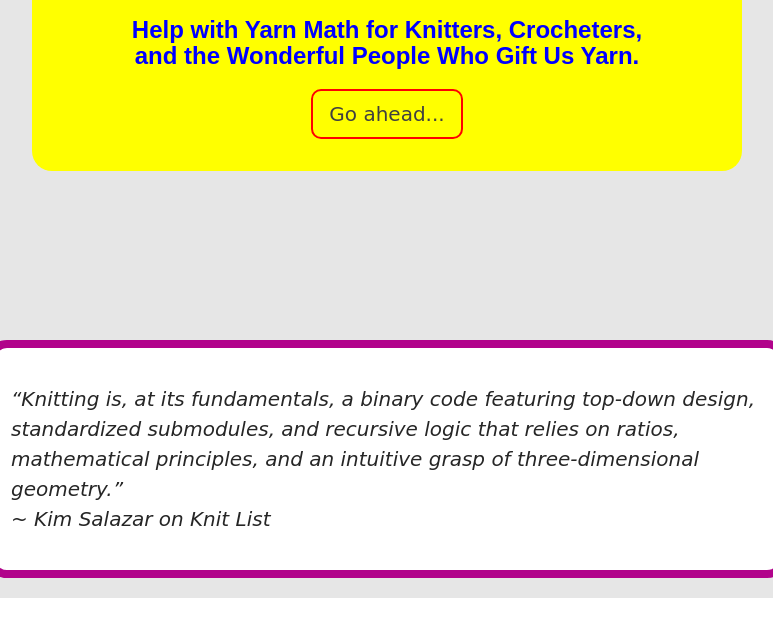
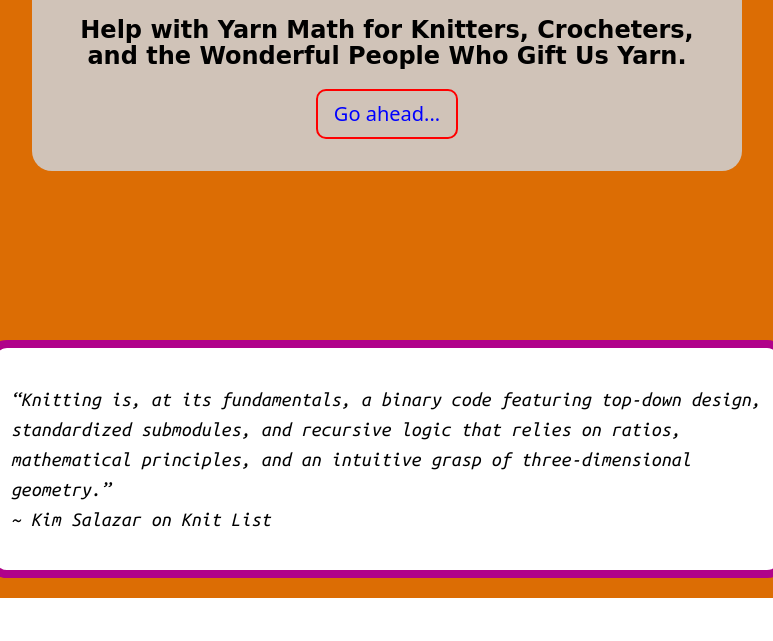
Before and after one commit to GingerKiwi/yarnhelp3, a plain HTML site: page index.html in a window 1280 px wide. Shown: the part 459-1100 px from the top of the page, without its empty margins (253-1026 px from the left). Drawn offline with Linux system fonts and the light colour scheme; a script that the page names is missing; a web font is replaced by a local one.

Commit message:
finish first part of setting groovy theme to default.

```diff
--- a/index.html
+++ b/index.html
@@ -7,7 +7,7 @@
 
     <link rel="preconnect" href="https://fonts.googleapis.com">
     <link rel="preconnect" href="https://fonts.gstatic.com" crossorigin>
-    <link href="https://fonts.googleapis.com/css2?family=Alegreya+Sans:ital,wght@0,400;0,500;1,400;1,500&family=Audiowide&family=Familjen+Grotesk:ital,wght@0,400;0,500;0,600;0,700;1,400;1,500;1,600;1,700&family=Send+Flowers&family=Ubuntu+Mono:ital@0;1&display=swap" rel="stylesheet">
+    <link href="https://fonts.googleapis.com/css2?family=Alegreya+Sans:ital,wght@0,400;0,500;1,400;1,500&family=Audiowide&family=Familjen+Grotesk:ital,wght@0,400;0,500;0,600;0,700;1,400;1,500;1,600;1,700&family=Send+Flowers&family=Share+Tech+Mono&family=Ubuntu+Mono:ital@0;1&display=swap" rel="stylesheet">
 
     <link rel="stylesheet" href="styles.css" />
     <title>Yarn Help!</title>
@@ -23,9 +23,8 @@
         <label for="starwars-dark" class="visually-hidden">Starwars Dark Theme</label>
         <input type="radio" name="theme" id="starwars-dark" />
 
-        <label for="light" class="visually-hidden">Light</label>
-        <input type="radio" name="theme" id="light" />
-
+        <!-- <label for="light" class="visually-hidden">Light</label>
+        <input type="radio" name="theme" id="light" /> -->
 
         <label for="elegant" class="visually-hidden">Elegant Theme</label>
         <input type="radio" id="elegant" name="theme" />
--- a/styles.css
+++ b/styles.css
@@ -1,13 +1,27 @@
 @font-face {
     font-family: 'Royal Acidbath';
-    src: url(/assets/fonts/royal_acidbath/Royalacid_o.ttf);
+        src:
+        local('Royal Acidbath'),
+        url(/assets/fonts/royal_acidbath/Royalacid_o.ttf) format('truetype');
 
     font-family: 'Royal Acid';
-    src: url(/assets//fonts/royal_acidbath/Royalacid.ttf);
+        src: url(/assets//fonts/royal_acidbath/Royalacid.ttf);
 
     font-family: 'Star Jedi';
-    src: url(/assets/fonts/star_jedi/starjedi/Starjedi.ttf);
+        src: url(/assets/fonts/star_jedi/starjedi/Starjedi.ttf);
+
 }
+
+/* https://github.com/madcampos/madcampos.github.io/blob/main/src/css/fonts.css
+@font-face {
+	font-family: 'Cascadia Code';
+	font-style: normal;
+	font-weight: 100 900;
+	font-display: swap;
+	src: url('./fonts/CascadiaCodePL.woff2') format('woff2');
+	font-variant-alternates: styleset('ss01') styleset('ss02') styleset('ss03') styleset('ss19') styleset('ss20');
+	font-variant-ligatures: common-ligatures contextual;
+} */
 
 :root {
     /* Test colours */
@@ -19,7 +33,57 @@
     --ff-test-heading: 'Audiowide', cursive;
     --ff-test-body: 'Send Flowers', cursive;
 
-    /* Default Light Grey Theme */
+    /* Default Theme */
+    --clr-body-bg: var(--groovy--clr-orange);
+    --clr-card-bg: var(--groovy--clr-white);
+    --hero-inner--title-bg-clr: var(--groovy--clr-orange);
+    --hero-inner-title-border-clr: var(--groovy--clr-pink);
+    --hero-inner-bg: var(--groovy--clr-grey-light);
+
+    --clr-text: var(--groovy--clr-black);
+    --clr-heading1: var(--groovy--clr-white);
+    --clr-heading: var(--groovy--clr-pink);
+    --clr-tagline: var(--groovy--clr-black);
+    --clr-card-top: var(--groovy--clr-pink);
+    --clr-link: var(--clr-test-blue);
+    --clr-link-focus: var(--clr-test-red);
+
+    --ff-code: var(--groovy--ff-code);
+    --ff-heading1: var(--groovy--ff-heading1);
+    --ff-heading: var(--groovy--ff-heading);
+    --ff-tagline: var(--groovy--ff-tagline);
+    --ff-body: var(--groovy--ff-body);
+
+    /* Groovy Theme */
+    --groovy--clr-orange: hsl(29, 96%, 44%); /*DD6D05*/
+    --groovy--clr-pink: hsl(313, 97%, 35%); /*B1038B*/
+    --groovy--clr-white: hsl(0, 0%, 100%); /*FFFFFF*/
+    --groovy--clr-grey-light: hsla(0, 4%, 81%, .9); /*D1CDCD*/
+    --groovy--clr-black:hsl(0, 0%, 0%); /*000000*/
+    --groovy--ff-heading1: 'Royal Acidbath', cursive;
+    --groovy--ff-heading: 'Royal Acidbath', cursive;
+    --groovy--ff-tagline: 'Royal Acid', cursive;
+    --groovy--ff-body:'Familjen Grotesk', sans;
+    --groovy--ff-code:'Ubuntu Mono', monospace;
+
+    /* Starwars Dark Theme */
+    --starwars--clr-yellow: hsl(54, 100%, 56%); /*ffe81f*/
+    --starwars--clr-pink: hsl(313, 97%, 35%); /*B1038B*/
+    --starwars--clr-white: hsl(0, 0%, 100%); /*FFFFFF*/
+    --starwars--clr-black:hsla(0, 0%, 11%, 0.902); /*c1c1ce6*/
+    --starwars--ff-heading1: 'Star Jedi', mono;
+    --starwars--ff-heading: 'Royal Acidbath', cursive;
+    --starwars--ff-tagline: 'Alegreya Sans', sans-serif;
+    --starwars--ff-body:'Familjen Grotesk', sans;
+    --starwars-ff-code:'Share Tech Mono', monospace;
+
+    /* Elegant Theme */
+    --elegant--clr-snow: hsl(330, 6%, 93%); /*#EFEDEE*/
+    --elegant--clr-wheat: hsl(30, 76%, 34%); /*#9a5815*/
+    --elegant--clr-forest: hsl(95, 15%, 16%); /*#272E22*/
+    --elegant--clr-charcoal: hsl(33, 20%, 11%); /*#211C16*/
+
+    /* Grey theme
     --clr-body-bg: hsl(0 0% 90%);
     --clr-card-bg: hsl(0 0% 100%);
     --hero-inner--title-bg-clr: var(--clr-test-blue);
@@ -32,40 +96,7 @@
     --clr-tagline: var(--clr-test-blue);
     --clr-card-top: hsl(0 0% 25%);
     --clr-link: hsl(0 0% 25%);
-    --clr-link-focus: hsl(0, 0%, 10%);
-
-    --ff-code: 'Ubuntu Mono', monospace;
-    --ff-heading: 'Audiowide', cursive;
-    --ff-tagline: 'Arial', sans;
-    --ff-body: 'Send Flowers', cursive;
-
-    /* Groovy Theme */
-    --groovy--clr-orange: hsl(29, 96%, 44%); /*DD6D05*/
-    --groovy--clr-pink: hsl(313, 97%, 35%); /*B1038B*/
-    --groovy--clr-white: hsl(0, 0%, 100%); /*FFFFFF*/
-    --groovy--clr-grey-light: hsl(0, 4%, 81%); /*D1CDCD*/
-    --groovy--clr-black:var(hsl(0, 0%, 0%)); /*000000*/
-    --groovy--ff-heading1: 'Royal Acidbath', cursive;
-    --groovy--ff-heading: 'Royal Acidbath', cursive;
-    --groovy--ff-tagline: 'Royal Acid', cursive;
-    --groovy--ff-body:'Familjen Grotesk', sans;
-
-    /* Starwars Dark Theme */
-    --starwars--clr-yellow: hsl(54, 100%, 56%); /*ffe81f*/
-    --starwars--clr-pink: hsl(313, 97%, 35%); /*B1038B*/
-    --starwars--clr-white: hsl(0, 0%, 100%); /*FFFFFF*/
-    --starwars--clr-black:var(hsla(0, 0%, 11%, 0.902)); /*c1c1ce6*/
-    --starwars--ff-heading1: 'Star Jedi', mono;
-    --starwars--ff-heading: 'Royal Acidbath', cursive;
-    --starwars--ff-tagline: 'Alegreya Sans', sans-serif;
-    --starwars--ff-body:'Familjen Grotesk', sans;
-
-    /* Elegant Theme */
-    --elegant--clr-snow: hsl(330, 6%, 93%); /*#EFEDEE*/
-    --elegant--clr-wheat: hsl(30, 76%, 34%); /*#9a5815*/
-    --elegant--clr-forest: hsl(95, 15%, 16%); /*#272E22*/
-    --elegant--clr-charcoal: hsl(33, 20%, 11%); /*#211C16*/
-
+    --clr-link-focus: hsl(0, 0%, 10%); */
 }
 
 /* ------------------ */
@@ -97,11 +128,12 @@ h3 {
 
 blockquote {
     color: var(--ff-code);
+    font-family: var(--ff-code);
     font-style: italic;
     background-color: var(--clr-card-bg);
     padding: 1rem;
     border-radius: 1.25rem;
-    border: 8px solid #B1038B;
+    border: 8px solid var(--clr-card-top);
 }
 
 .tagline {
@@ -117,11 +149,11 @@ a {
 }
 
 a:focus, a:hover {
-    color: var(--clr-test-lime);
+    color: var(--clr-link-focus);
 }
 
 a:active {
-    color: var(--clr-test-yellow);
+    color: var(--clr-link-focus);
 }
 
 .card--content {
@@ -161,7 +193,7 @@ margin-inline: auto;
     text-align: center;
 
     /* Background styles */
-    background-image: url(/assets/hero--mobile.jpg);
+    background-image: url(/assets/hero--cropped-square.png);
     background-size: cover;
     background-position: center center;
     background-repeat: no-repeat;
```
Also changed, not shown: assets/hero--cropped-square.png (added).
